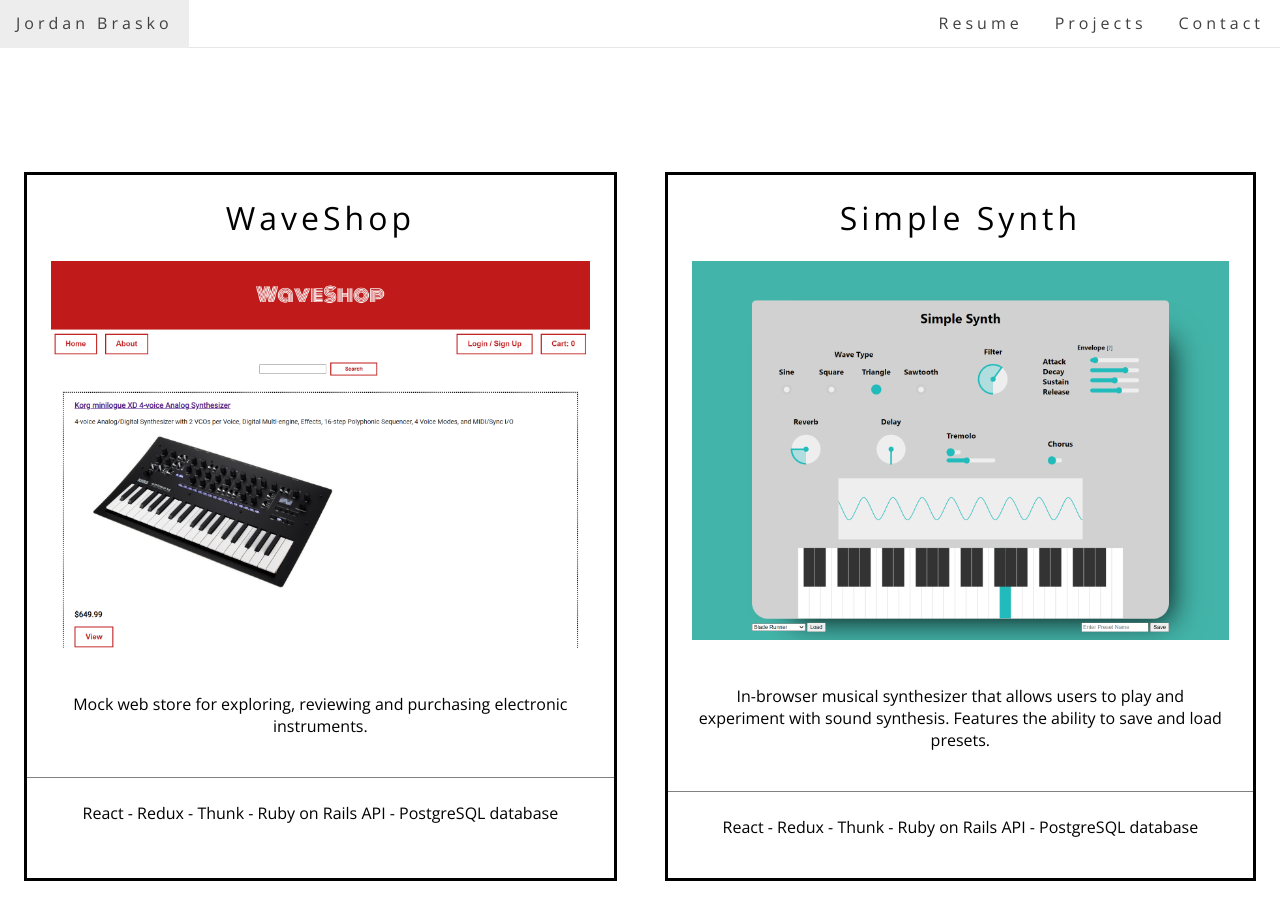
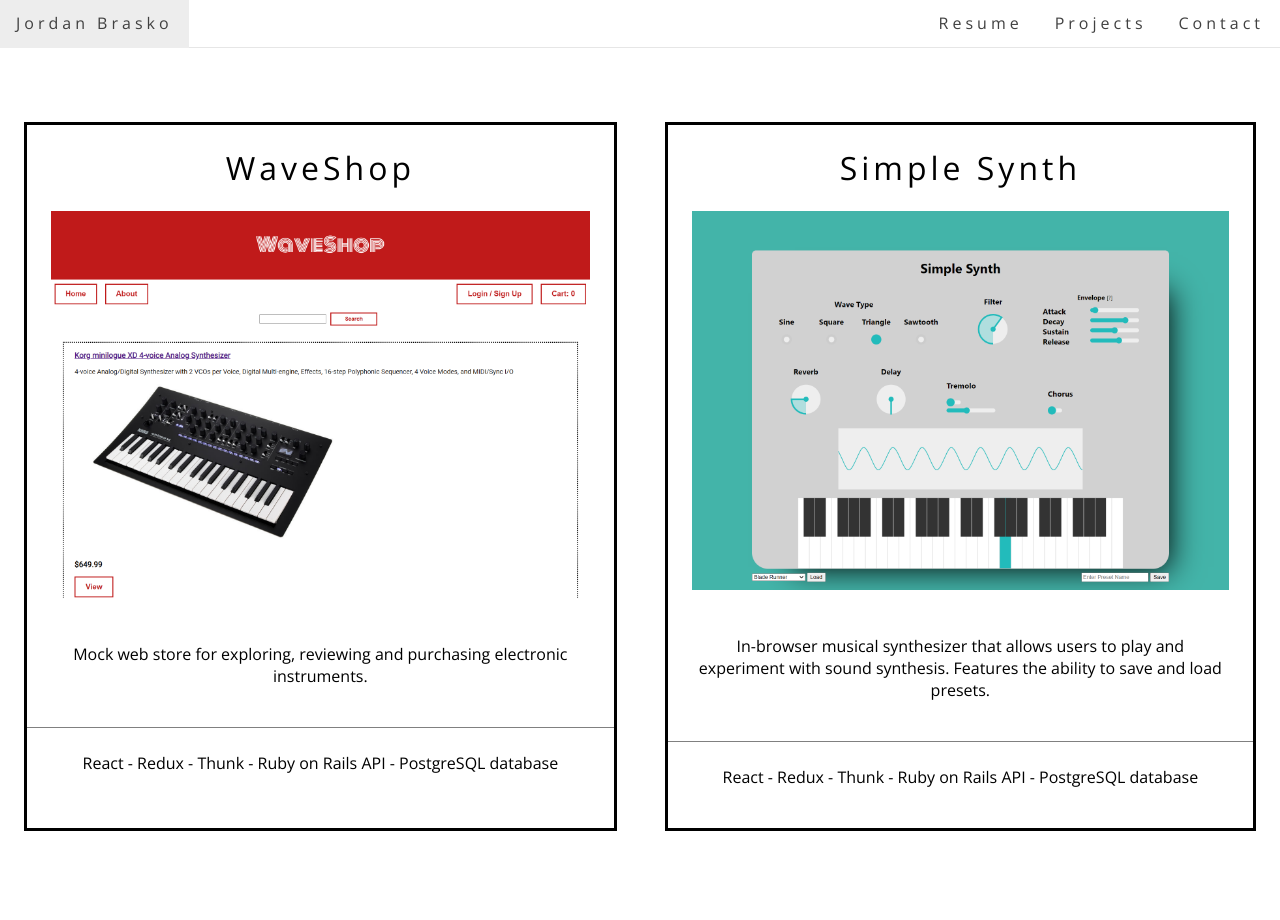
Before and after one commit to jbrasko2/jordan-brasko-portfolio, a React (Create React App) app: page /#/projects in a window 1280 px wide. Shown: the top 920 px of the page. Built offline with nearby package versions, Linux system fonts and the light colour scheme.

Commit message:
add flex to project cards

```diff
--- a/src/components/ProjectCard.js
+++ b/src/components/ProjectCard.js
@@ -19,9 +19,11 @@ const ProjectCard = props => {
 }
 
 const Wrapper = styled.div`
+    display: inline-block;
     max-width: 600px;
     margin: 24px;
     border: 3px solid black;
+    overflow: auto;
 
     a {
         text-decoration: none;
--- a/src/containers/Projects.js
+++ b/src/containers/Projects.js
@@ -41,7 +41,11 @@ class Projects extends Component {
 const Wrapper = styled.div`
     display: flex;
     justify-content: center;
-    padding: 100px 0;
+    padding: 50px 0;
+
+    @media (max-width: 740px) {
+        flex-direction: column;
+    }
 `
 
 export default Projects
```
